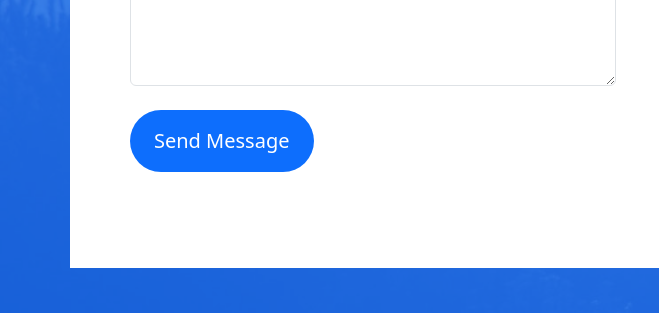
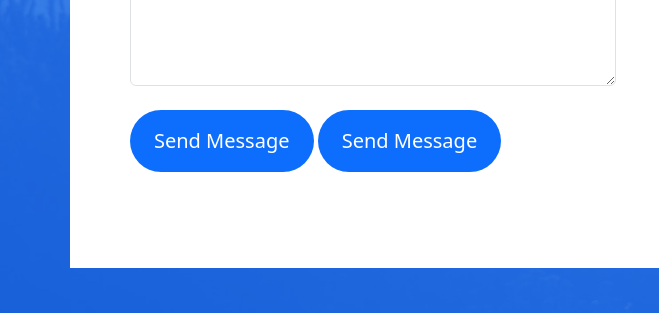
Before and after one commit to Mohammed-Ismail10/Portfolio, a plain HTML site: page index.html in a window 1280 px wide. Shown: the part 6004-6317 px from the top of the page, 0-659 px from the left. Drawn offline with Linux system fonts and the light colour scheme.

Commit message:
second commit

```diff
--- a/index.html
+++ b/index.html
@@ -560,6 +560,8 @@
               <textarea name="message" placeholder="Message" class="form-control mb-4"></textarea>
               <button type="submit" class="rounded-pill bg-primary border-0 text-white py-3 px-4 fs-5 mb-5">Send
                 Message</button>
+              <button type="submit" class="rounded-pill bg-primary border-0 text-white py-3 px-4 fs-5 mb-5">Send
+                Message</button>
             </form>
           </div>
           <div class="col-12 col-md-6 px-4">
```
